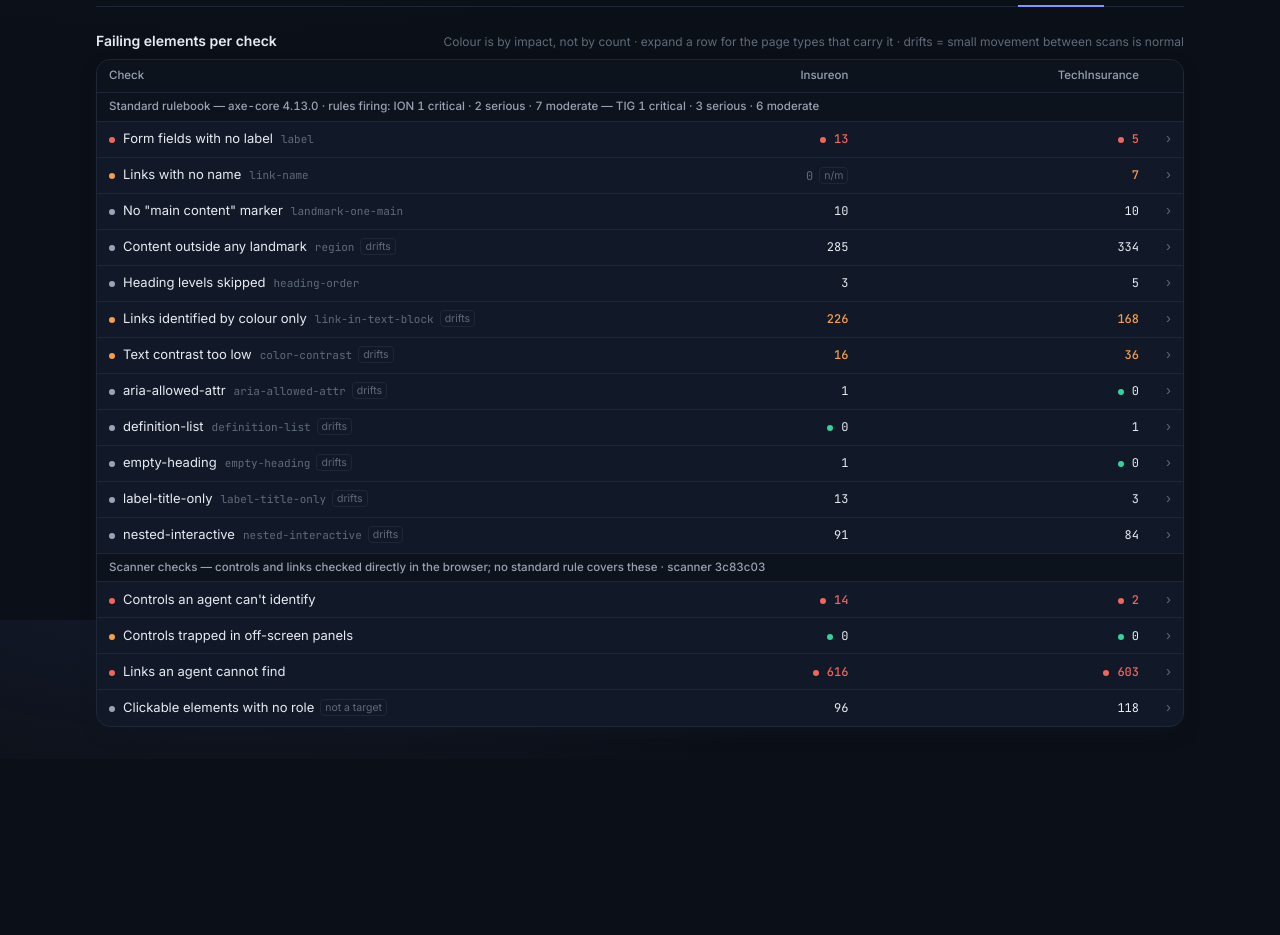
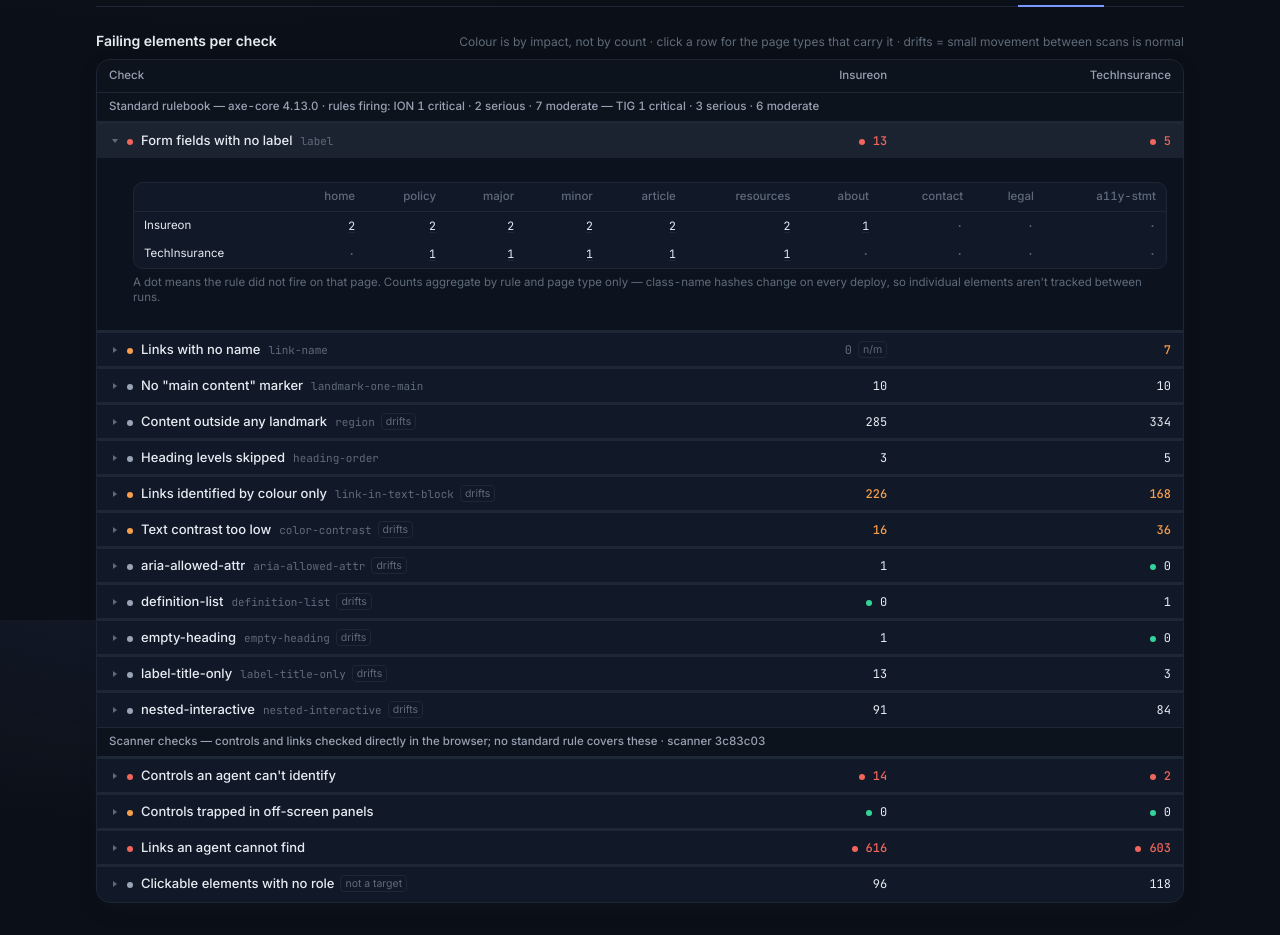
Before and after one commit to juanflores-ion/a11y-checker, a Next.js app: page /runs in a window 1280 px wide. Shown: the part 180-1115 px from the top of the page. Before the commit the page ends 939 px from the top, so only its background shows below. Built offline with nearby package versions, Linux system fonts and the light colour scheme.

Commit message:
Runs by-check rows get the card treatment, first one open; even padding in both expanded tables

```diff
--- a/src/components/RulesClient.tsx
+++ b/src/components/RulesClient.tsx
@@ -10,7 +10,7 @@
 import { DeltaChip } from './Primitives';
 import { useRuns } from './RunContext';
 import { StatusDot, type DotTone } from './ui/StatusDot';
-import { GroupRow, NumCell, Table, TBody, Td, Th, THead, ToggleCell } from './ui/Table';
+import { GroupRow, NumCell, Table, TBody, Td, Th, THead } from './ui/Table';
 import { Tag } from './ui/Tag';
 
 export interface RulesRunData {
@@ -45,13 +45,21 @@
   pageOrder: string[];
 }) {
   const { currentKey, compareKey, current } = useRuns();
-  const [open, setOpen] = useState<string | null>(null);
+  /**
+   * The first check is open on landing and the rest are closed.
+   *
+   * Sixteen open panels is what the issues table wants — each one is an
+   * argument someone should read. This table is a list of figures, and one
+   * opened panel is enough to show that a row has a per-page breakdown behind
+   * it without burying the list it belongs to.
+   */
+  const [open, setOpen] = useState<string | null>(ruleIds[0] ?? null);
 
   const now = byRun[currentKey];
   const before = compareKey ? byRun[compareKey] ?? null : null;
   if (!now) return <p className="text-sm text-muted">No scan data for this run.</p>;
 
-  const cols = 2 + BRANDS.length;
+  const cols = 1 + BRANDS.length;
   const firing = BRANDS.map(
     (b) =>
       `${BRAND_SHORT[b]} ${now.impacts[b]?.critical ?? 0} critical · ${now.impacts[b]?.serious ?? 0} serious · ${now.impacts[b]?.moderate ?? 0} moderate`
@@ -64,22 +72,20 @@
           Failing elements per check
         </h2>
         <p className="text-xs text-faint">
-          Colour is by impact, not by count · expand a row for the page types that carry it · drifts = small movement between scans is normal
+          Colour is by impact, not by count · click a row for the page types that carry it · drifts = small movement between scans is normal
         </p>
       </div>
 
       <Table label="Failing elements per check">
         <THead>
           <tr>
-            <Th className="w-[52%]">Check</Th>
+            <Th className="w-[56%]">Check</Th>
             {BRANDS.map((b) => (
               <Th key={b} align="right">
                 {BRAND_LABEL[b]}
               </Th>
             ))}
-            <Th className="w-8">
-              <span className="sr-only">Detail</span>
-            </Th>
+
           </tr>
         </THead>
         <TBody>
@@ -90,9 +96,26 @@
             const meta = ruleMeta(id);
             return (
               <Fragment key={id}>
-                <tr>
-                  <Td>
-                    <button type="button" onClick={() => setOpen(open === id ? null : id)} aria-expanded={open === id} className="text-left hover:underline underline-offset-2">
+                <tr
+                  onClick={() => setOpen(open === id ? null : id)}
+                  className={`cursor-pointer border-t-[3px] border-rule transition-colors ${
+                    open === id ? 'bg-white/[0.045] hover:bg-white/[0.06]' : 'hover:bg-paper/60'
+                  }`}
+                >
+                  <Td className={open === id ? 'h-11 border-b-0' : ''}>
+                    <span className="mr-1.5 inline-flex w-3 justify-center text-faint">
+                      <Caret open={open === id} />
+                    </span>
+                    <button
+                      type="button"
+                      onClick={(e) => {
+                        e.stopPropagation();
+                        setOpen(open === id ? null : id);
+                      }}
+                      aria-expanded={open === id}
+                      aria-controls={open === id ? `rule-panel-${id}` : undefined}
+                      className="text-left font-medium hover:underline underline-offset-2"
+                    >
                       <StatusDot tone={IMPACT_DOT[meta.impact]} className="mr-2" />
                       {meta.label}
                     </button>
@@ -104,16 +127,16 @@
                     const prev = before ? before.totals[brand]?.[id] ?? 0 : null;
                     const misleading = (meta.misleadingZeroOn ?? []).includes(brand) && value === 0;
                     return (
-                      <NumCell key={brand} tone={impactTone(meta.impact, value, misleading)} text={value.toLocaleString()}>
+                      <NumCell
+                        key={brand}
+                        tone={impactTone(meta.impact, value, misleading)}
+                        text={value.toLocaleString()}
+                        className={open === id ? 'border-b-0' : ''}
+                      >
                         {before ? <DeltaChip delta={makeDelta(value, prev, meta.exact, id)} className="ml-2" /> : null}
                       </NumCell>
                     );
                   })}
-                  <ToggleCell
-                    open={open === id}
-                    onToggle={() => setOpen(open === id ? null : id)}
-                    controls={`rule-panel-${id}`}
-                  />
                 </tr>
                 {open === id ? (
                   <PerPageRow
@@ -141,9 +164,26 @@
           ) : (
             PROBE_CHECKS.map((check) => (
               <Fragment key={check.id}>
-                <tr>
-                  <Td>
-                    <button type="button" onClick={() => setOpen(open === check.id ? null : check.id)} aria-expanded={open === check.id} className="text-left hover:underline underline-offset-2">
+                <tr
+                  onClick={() => setOpen(open === check.id ? null : check.id)}
+                  className={`cursor-pointer border-t-[3px] border-rule transition-colors ${
+                    open === check.id ? 'bg-white/[0.045] hover:bg-white/[0.06]' : 'hover:bg-paper/60'
+                  }`}
+                >
+                  <Td className={open === check.id ? 'h-11 border-b-0' : ''}>
+                    <span className="mr-1.5 inline-flex w-3 justify-center text-faint">
+                      <Caret open={open === check.id} />
+                    </span>
+                    <button
+                      type="button"
+                      onClick={(e) => {
+                        e.stopPropagation();
+                        setOpen(open === check.id ? null : check.id);
+                      }}
+                      aria-expanded={open === check.id}
+                      aria-controls={open === check.id ? `probe-panel-${check.id}` : undefined}
+                      className="text-left font-medium hover:underline underline-offset-2"
+                    >
                       <StatusDot tone={IMPACT_DOT[check.impact]} className="mr-2" />
                       {check.label}
                     </button>
@@ -153,16 +193,16 @@
                     const value = now.probeTotals[brand]?.[check.id] ?? 0;
                     const prev = before?.hasProbes ? before.probeTotals[brand]?.[check.id] ?? 0 : null;
                     return (
-                      <NumCell key={brand} tone={impactTone(check.impact, value, false)} text={value.toLocaleString()}>
+                      <NumCell
+                        key={brand}
+                        tone={impactTone(check.impact, value, false)}
+                        text={value.toLocaleString()}
+                        className={open === check.id ? 'border-b-0' : ''}
+                      >
                         {before?.hasProbes ? <DeltaChip delta={makeDelta(value, prev, true, check.id)} className="ml-2" /> : null}
                       </NumCell>
                     );
                   })}
-                  <ToggleCell
-                    open={open === check.id}
-                    onToggle={() => setOpen(open === check.id ? null : check.id)}
-                    controls={`probe-panel-${check.id}`}
-                  />
                 </tr>
                 {open === check.id ? (
                   <PerPageRow
@@ -184,6 +224,21 @@
 }
 
 /** The per-page breakdown under an expanded row: brands down, page types across, cells link to the page detail. */
+/** Same marker as the issues table: on the left, pointing down when open. */
+function Caret({ open }: { open: boolean }) {
+  return (
+    <svg
+      width="8"
+      height="8"
+      viewBox="0 0 8 8"
+      aria-hidden="true"
+      className={`transition-transform ${open ? 'rotate-90' : ''}`}
+    >
+      <path d="M2 1l4 3-4 3z" fill="currentColor" />
+    </svg>
+  );
+}
+
 function PerPageRow({
   id,
   cols,
@@ -202,7 +257,8 @@
 }) {
   return (
     <tr id={id}>
-      <Td colSpan={cols} className="h-auto bg-paper/40 py-3 pl-9 pr-4">
+      {/* Same equal top/bottom as the issues table — see IssuesTable. */}
+      <Td colSpan={cols} className="h-auto border-b-0 bg-paper/50 py-6 pl-9 pr-4">
         <div className="overflow-x-auto rounded-card border border-rule bg-card">
           <table className="w-full border-collapse text-[11.5px]">
             <thead>
--- a/src/components/overview/IssuesTable.tsx
+++ b/src/components/overview/IssuesTable.tsx
@@ -223,7 +223,9 @@
       </tr>
       {open ? (
         <tr id={panelId}>
-          <Td colSpan={5} className="h-auto border-b-0 bg-paper/50 pb-8 pl-[3.25rem] pr-6 pt-5">
+          {/* Equal top and bottom: measured 20px over 32px before this, which
+              reads as the content sitting low in its own block. */}
+          <Td colSpan={5} className="h-auto border-b-0 bg-paper/50 py-7 pl-[3.25rem] pr-6">
             <IssueDetail issue={issue} brands={brands} metricsByBrand={metricsByBrand} muted={muted} />
           </Td>
         </tr>
@@ -318,7 +320,7 @@
   muted?: boolean;
 }) {
   return (
-    <div className="grid max-w-6xl gap-x-8 gap-y-4 lg:grid-cols-[minmax(0,1.15fr)_minmax(0,1fr)]">
+    <div className="grid max-w-6xl items-start gap-x-8 gap-y-4 lg:grid-cols-[minmax(0,1.15fr)_minmax(0,1fr)]">
       <div>
         <p className="mb-3 text-[14px] leading-snug text-ink">{issue.plain}</p>
         <IssuePicture picture={issue.picture} />
```
